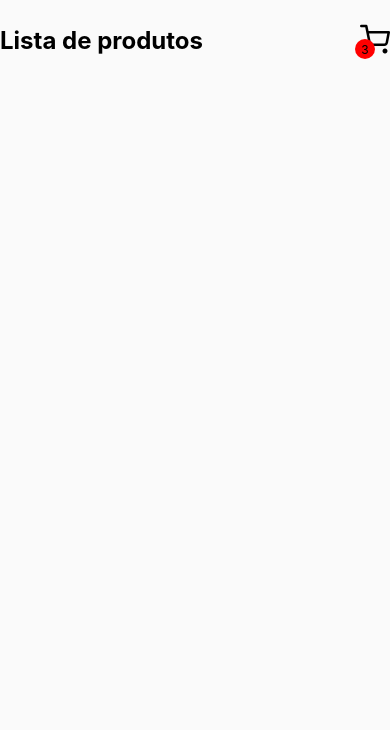
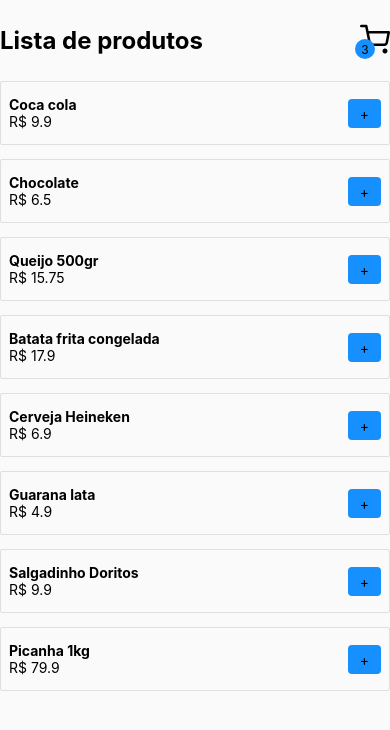
Before and after one commit to nicholasveras/CarrinhoDeCompras, a React Native app: screen /Home in a window 390 px wide. Shown: the top 730 px of the page. Built offline with nearby package versions, Linux system fonts and the light colour scheme.

Commit message:
feat/listingProducts

```diff
--- /dev/null
+++ b/src/components/Product/index.js
@@ -0,0 +1,42 @@
+import { View, Text, StyleSheet, TouchableOpacity } from 'react-native';
+
+export default function Product({data}) {
+ return (
+   <View style={styles.container}>
+    <View>
+      <Text style={styles.title}>{data.name}</Text>
+      <Text style={styles.price}>R$ {data.price}</Text>
+    </View>
+
+    <TouchableOpacity style={styles.buttonAdd}>
+      <Text style={styles.buttonText}>+</Text>
+    </TouchableOpacity>
+   </View>
+  );
+}
+
+const styles = StyleSheet.create({
+  container: {
+    borderWidth: 1,
+    borderColor: '#DFDFDF',
+    borderRadius: 2,
+    marginBottom: 14,
+    padding: 8,
+    paddingBottom: 14,
+    paddingTop: 14,
+    flexDirection: 'row',
+    alignItems: 'center',
+    justifyContent: 'space-between'
+  },
+  title: {
+    fontWeight: 'bold'
+  },
+  buttonAdd: {
+    paddingStart: 12,
+    paddingEnd: 12,
+    backgroundColor: '#168fff',
+    paddingTop: 6,
+    paddingBottom: 6,
+    borderRadius: 4,
+  }
+})
--- a/src/pages/Home/index.js
+++ b/src/pages/Home/index.js
@@ -1,9 +1,13 @@
 import { useState } from 'react';
-import { View, Text, StyleSheet, SafeAreaView, TouchableOpacity } from 'react-native';
+import { View, Text, StyleSheet, SafeAreaView, TouchableOpacity, FlatList } from 'react-native';
 
 import { Feather } from '@expo/vector-icons'
+import Product from '../../components/Product'
+import {useNavigation} from '@react-navigation/native'
 
 export default function Home() {
+
+  const navigation = useNavigation();
   const [products, setProducts] = useState([
     {
       id: '1',
@@ -52,14 +56,26 @@
       <View style={styles.cartContent}>
         <Text style={styles.title}>Lista de produtos</Text>
 
-        <TouchableOpacity style={styles.cartButton}>
+        <TouchableOpacity
+        style={styles.cartButton}
+        onPress={() => navigation.navigate("Cart")}
+        >
           <View style={styles.dot}>
             <Text style={styles.dotText}>3</Text>
           </View>
           <Feather name='shopping-cart' size={30} color='black' />
         </TouchableOpacity>
+      </View>
 
-      </View>
+      <FlatList
+      style={styles.list}
+      data={products}
+      keyExtractor={(item) => String(item.id)}
+      renderItem={({item}) => <Product data={item}/> }
+      />
+
+
+
     </SafeAreaView>
   )
 }
@@ -85,7 +101,7 @@
   dot: {
     alignItems: 'center',
     justifyContent: 'center',
-    backgroundColor: 'red',
+    backgroundColor: '#168fff',
     width: 20,
     height: 20,
     borderRadius: 12,
```
